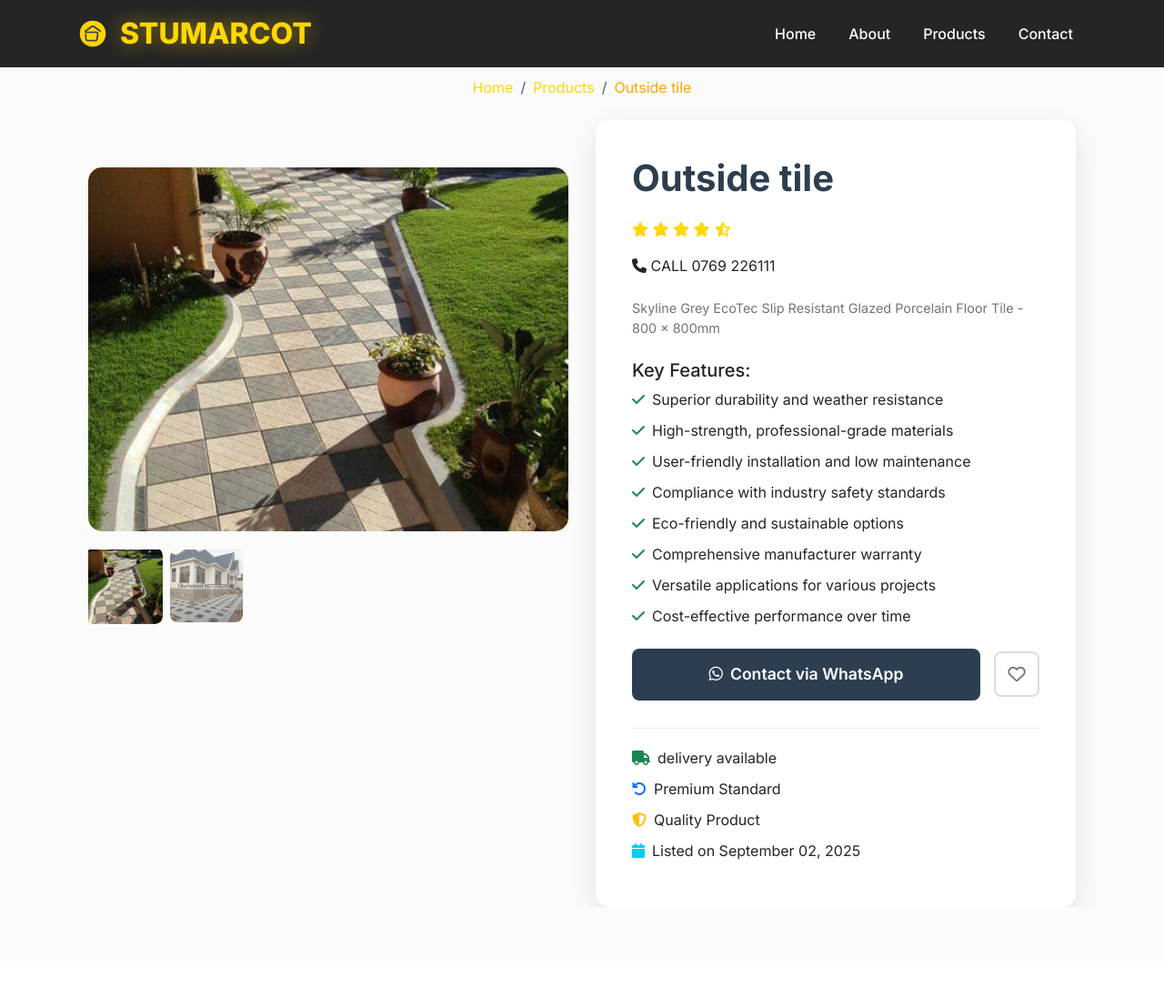
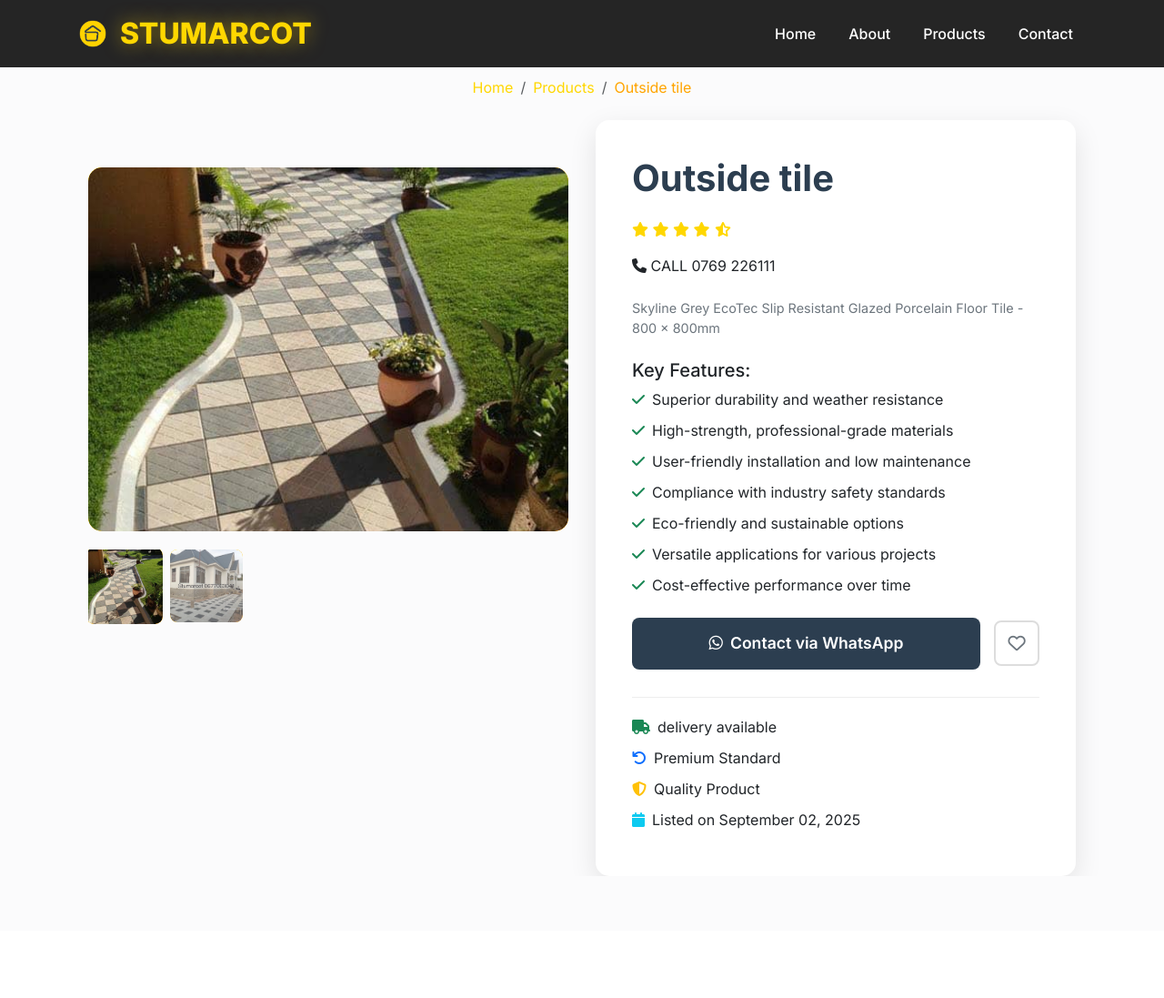
Before and after one commit to snavid/Stumartcot-Construction, a Flask app: page /product-single/1 in a window 1280 px wide. Shown: the top 1097 px of the page at 91% size. Run offline with Flask 3, Linux system fonts and the light colour scheme; data comes from the database, SQL or seed files in the repository; parts of the project's set-up code (start-up, migrations or seed data) failed here and were passed over; some libraries are stand-ins or nearby versions.

Commit message:
updated product-single

```diff
--- a/website/templates/product-single.html
+++ b/website/templates/product-single.html
@@ -99,7 +99,6 @@
                                 <li><i class="fas fa-check text-success me-2"></i>User-friendly installation and low maintenance</li>
                                 <li><i class="fas fa-check text-success me-2"></i>Compliance with industry safety standards</li>
                                 <li><i class="fas fa-check text-success me-2"></i>Eco-friendly and sustainable options</li>
-                                <li><i class="fas fa-check text-success me-2"></i>Comprehensive manufacturer warranty</li>
                                 <li><i class="fas fa-check text-success me-2"></i>Versatile applications for various projects</li>
                                 <li><i class="fas fa-check text-success me-2"></i>Cost-effective performance over time</li>
                             </ul>
```
